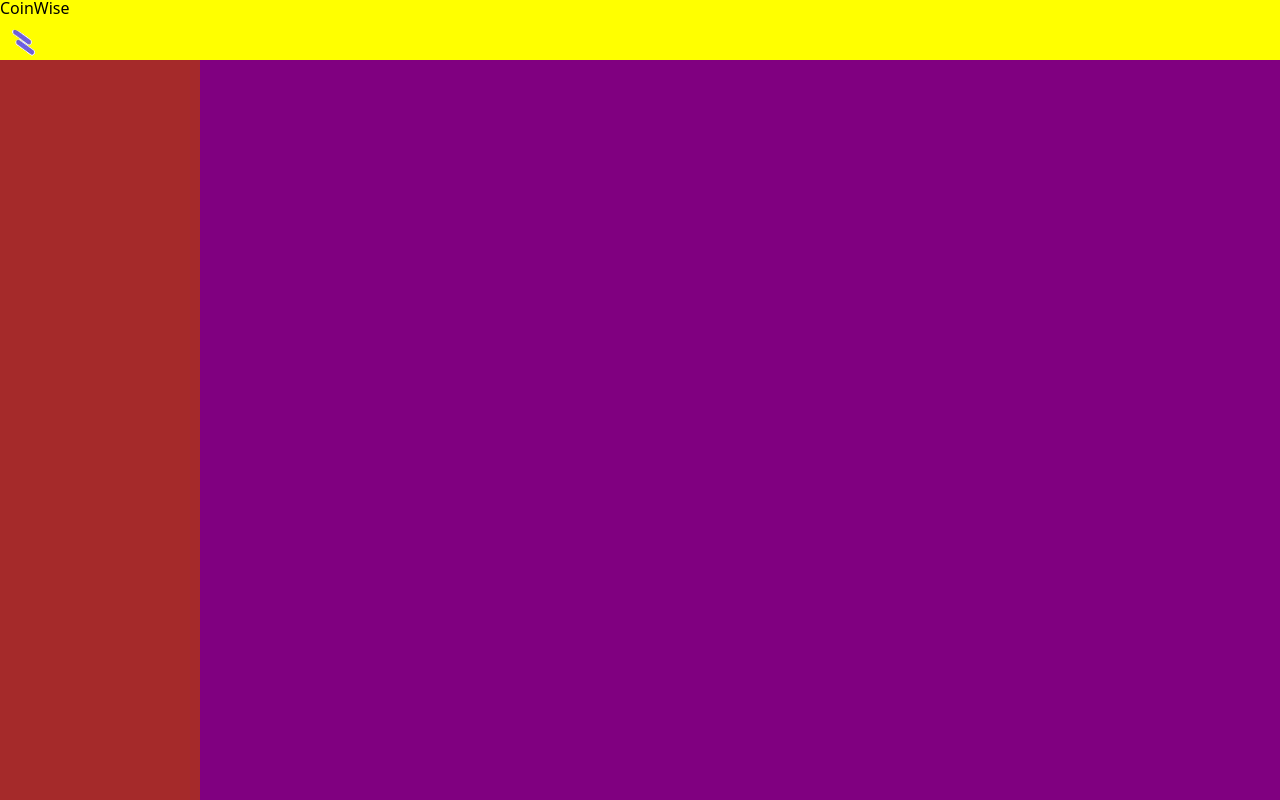
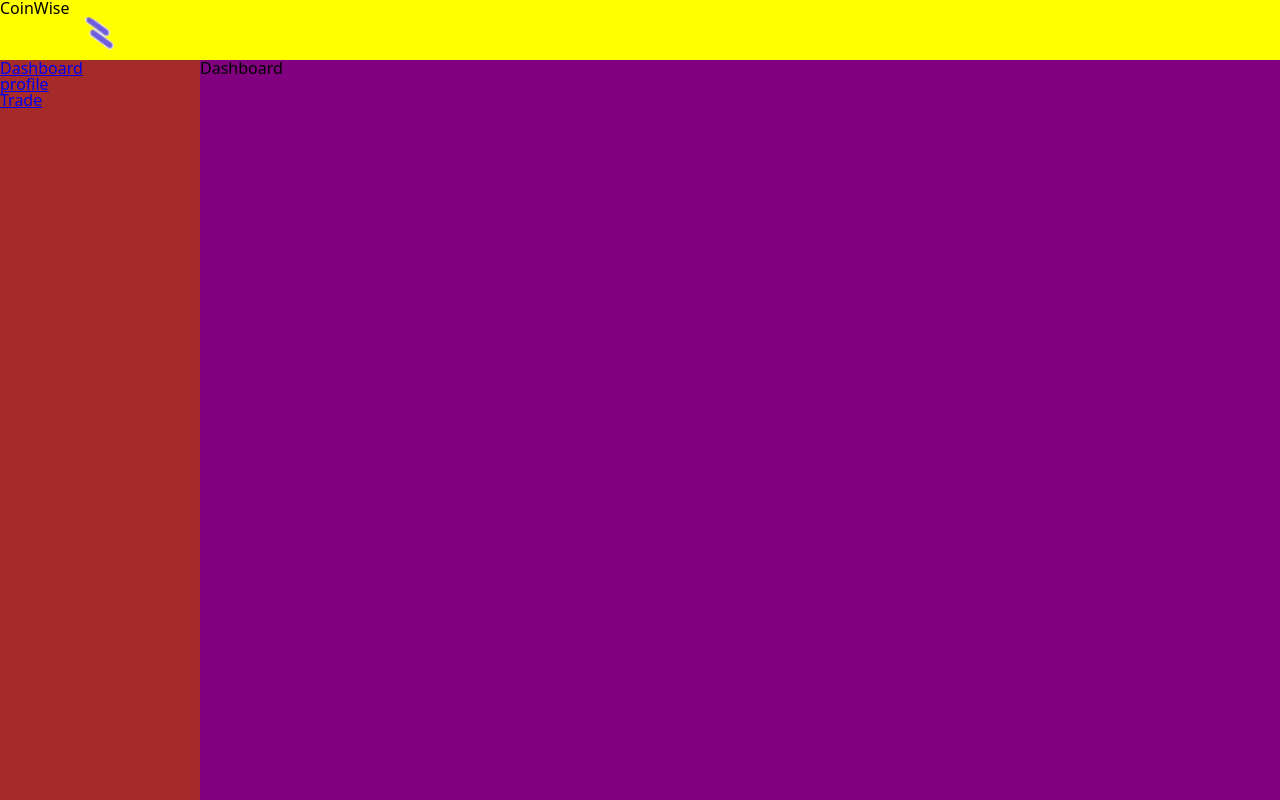
Before and after one commit to YoungJun-MIN/cryptoCoin, a React (Vite) app: page / in a window 1280 px wide. Built offline with nearby package versions, Linux system fonts and the light colour scheme.

Commit message:
set react-router

```diff
--- a/package.json
+++ b/package.json
@@ -11,7 +11,8 @@
   },
   "dependencies": {
     "react": "^18.3.1",
-    "react-dom": "^18.3.1"
+    "react-dom": "^18.3.1",
+    "react-router-dom": "^7.2.0"
   },
   "devDependencies": {
     "@eslint/js": "^9.15.0",
--- a/src/App.jsx
+++ b/src/App.jsx
@@ -1,17 +1,26 @@
 import Header from "@components/Header/Header"
 import Sidebar from "@components/Sidebar/Sidebar"
+import {BrowserRouter as Router, Routes, Route, Link } from "react-router-dom";
+import Dashboard from "@components/Main/Dashboard";
+import Profile from "@components/Main/Profile";
+import Trade from "@components/Main/Trade";
 function App() {
   return (
-    <>
+    <Router>
       <Header></Header>
       <div className="dashboard">
         <Sidebar></Sidebar>
         <main className="dashboard__main">
-          <div className="dashboard__content"></div>
-          <div className="dashboard__content"></div>
+          <Routes>
+            <Route path="/" element={<Dashboard />}></Route>
+            <Route path="/profile" element={<Profile />}></Route>
+            <Route path="/trade" element={<Trade />}></Route>
+          </Routes>
+          {/* <div className="dashboard__content"></div>
+          <div className="dashboard__content"></div> */}
         </main>
       </div>
-    </>
+    </Router>
   )
 }
 
--- a/src/components/Header/Header.jsx
+++ b/src/components/Header/Header.jsx
@@ -1,8 +1,9 @@
 import logo from "@assets/images/logo_48.png"
+import styles from "@components/Header/Header.module.css"
 export default function Header() {
   return(
     <>
-      <header>
+      <header className={`${styles.header} header`}>
         <h1>CoinWise</h1>
         <img src={logo} alt="logo" />
       </header>
--- /dev/null
+++ b/src/components/Main/Dashboard.jsx
@@ -0,0 +1,3 @@
+export default function Dashboard() {
+  return <h1>Dashboard</h1>
+}
--- /dev/null
+++ b/src/components/Main/Profile.jsx
@@ -0,0 +1,3 @@
+export default function Profile() {
+  return <h1>Profile</h1>
+}
--- /dev/null
+++ b/src/components/Main/Trade.jsx
@@ -0,0 +1,3 @@
+export default function Trade() {
+  return <h1>Trade</h1>
+}
--- a/src/components/Sidebar/Sidebar.jsx
+++ b/src/components/Sidebar/Sidebar.jsx
@@ -1,10 +1,18 @@
+import styles from "@components/Sidebar/Sidebar.module.css"
+import {BrowserRouter as Router, Routes, Route, Link } from "react-router-dom";
 export default function Sidebar() {
   return(
     <>
       <nav className="dashboard__nav">
-        <ul className="dashboard__nav-list">
+        <ul className={`${styles.ul} dashboard__nav-list`}>
           <li className="dashboard__nav-item">
-            <a href="#" className="dashboard__nav-link"></a>
+            <Link to="/">Dashboard</Link>
+          </li>
+          <li>
+            <Link to="/profile">profile</Link>
+          </li>
+          <li>
+            <Link to="/trade">Trade</Link>
           </li>
         </ul>
       </nav>
--- /dev/null
+++ b/src/components/Sidebar/Sidebar.module.css
@@ -0,0 +1,4 @@
+.ul {
+  display: flex;
+  flex-direction: column;
+}
```
Also changed, not shown: src/components/Header/Header.module.css (line endings or trailing spaces), 1 other file (tests, documents, lock files or other folders).
